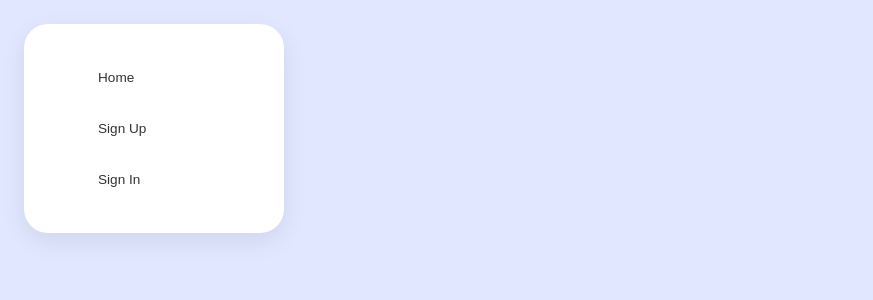
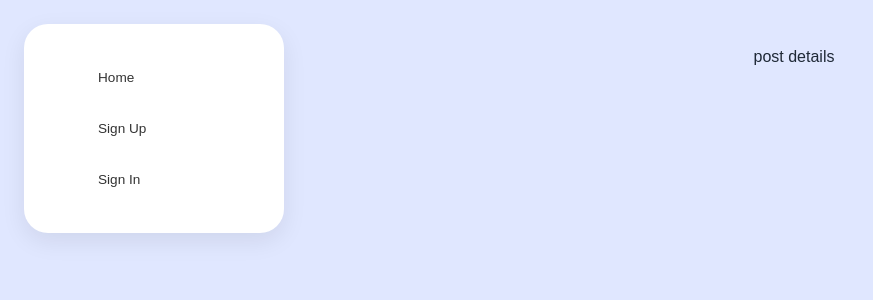
Before and after one commit to fatimaAhmed26/yapp-app-frontend, a React (Vite) app: page /posts/1 in a window 1280 px wide. Shown: the top 300 px of the page, without its empty margins (0-873 px from the left). Built offline with nearby package versions, Linux system fonts and the light colour scheme; no server answers; a web font is replaced by a local one.

Commit message:
adding the details page and the route

```diff
--- a/package.json
+++ b/package.json
@@ -10,6 +10,7 @@
     "preview": "vite preview"
   },
   "dependencies": {
+    "@heroicons/react": "^2.2.0",
     "react": "^19.2.8",
     "react-dom": "^19.2.8",
     "react-router": "^8.3.0"
--- a/src/App.jsx
+++ b/src/App.jsx
@@ -12,6 +12,8 @@ import UserList from "./pages/UserList"
 import * as postService from './services/post'
 import PostForm from "./pages/PostFrom"
 import PostList from "./pages/PostList"
+import PostDetails from "./pages/PostDetails"
+
 
 const getUserFromToken = () => {
   const token = localStorage.getItem('token')
@@ -55,6 +57,7 @@ const [posts ,setPosts] = useState([])
 
         <Route path="/posts" element={<PostList posts={posts}/>}/>
         <Route path='/posts/new' element={<PostForm handleAddPost={handleAddPost}/>}/>
+        <Route path='/posts/:postId' element={<PostDetails posts={posts}/>}/>
       </Routes>
       </main>
     </div>
--- /dev/null
+++ b/src/pages/PostDetails.jsx
@@ -0,0 +1,12 @@
+import { useParams, useNavigate, Link } from "react-router"
+const PostDetails = (props) =>{
+      const { postId } = useParams()
+  const navigate = useNavigate()
+return(
+    <main>
+        post details
+
+    </main>
+)
+}
+export default PostDetails
--- a/src/pages/PostList.jsx
+++ b/src/pages/PostList.jsx
@@ -1,11 +1,14 @@
 import { Link } from "react-router"
 
 const PostList = (props) => {
+  console.log(props.posts)
   return (
     <main>
       <h1>post list</h1>
       {props.posts.map((post) => (
-  <div key={post._id}>
+      <Link to={`/posts/${post._id}`}>
+
+        <div key={post._id}>
     {post.text && <p>{post.text}</p>}
     {post.media?.type === 'image' && (
       <img src={post.media.url} alt="media" width="300" />
@@ -14,6 +17,7 @@ const PostList = (props) => {
       <video src={post.media.url} controls width="300" />
     )}
   </div>
+  </Link>
 ))}
     </main>
   )
```
Also changed, not shown: 1 other file (tests, documents, lock files or other folders).
